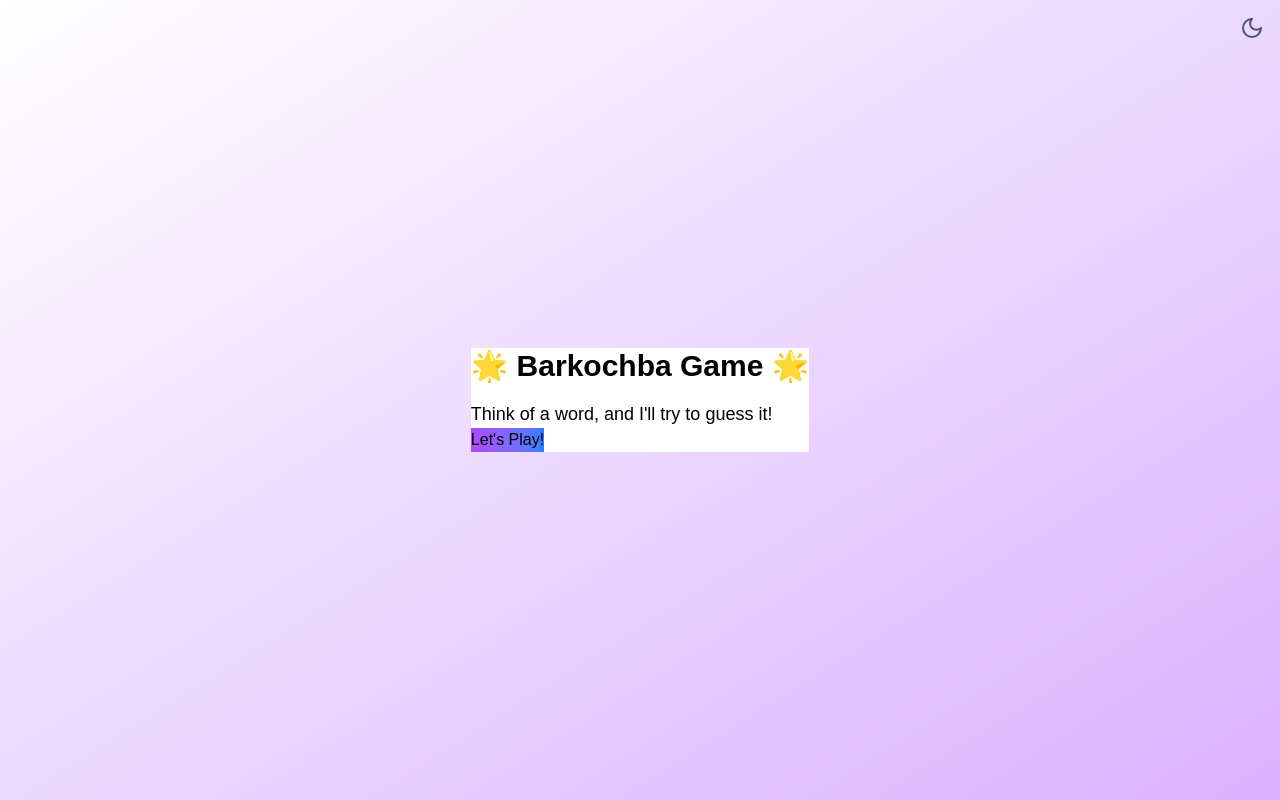
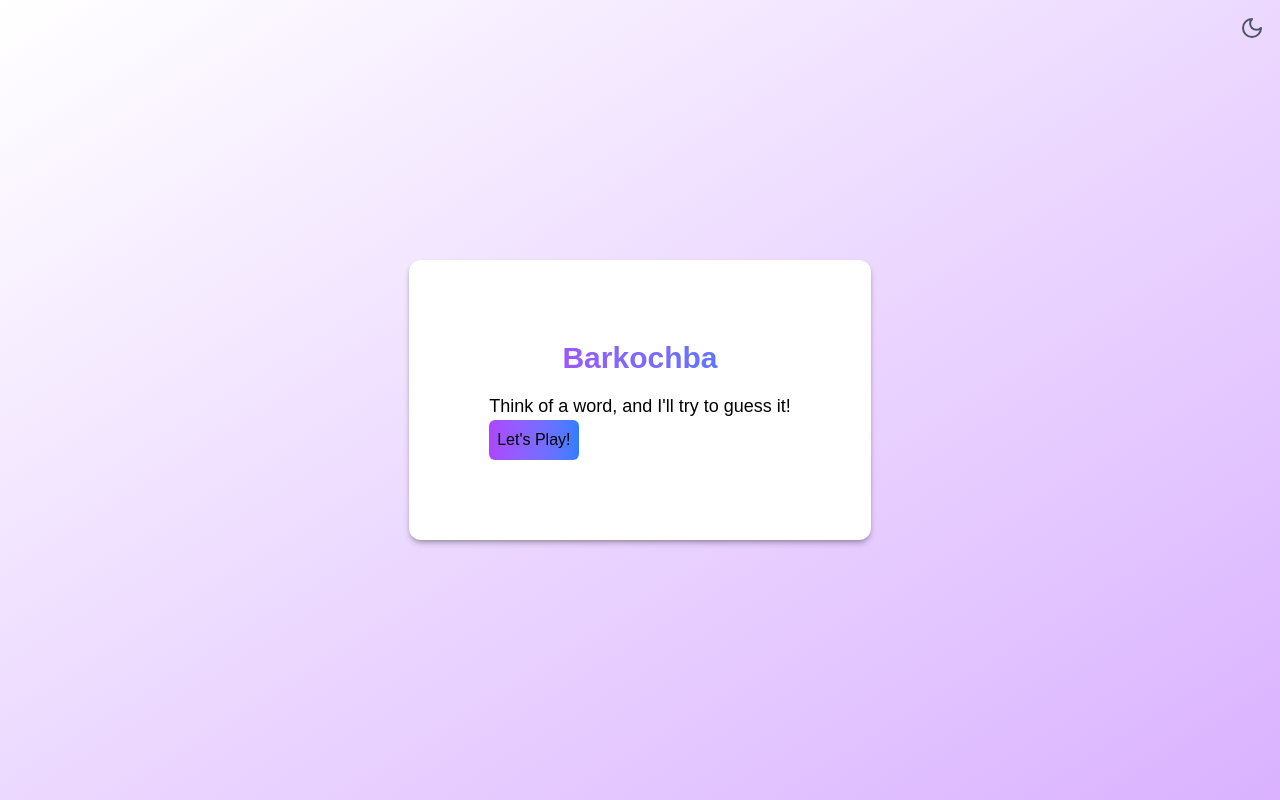
Before and after one commit to rebecarv/Barkochba-Game, a React (Vite) app in the folder vite-project/: page / in a window 1280 px wide. Built offline with nearby package versions, Linux system fonts and the light colour scheme; no server answers.

Commit message:
add favicon

```diff
--- a/vite-project/index.html
+++ b/vite-project/index.html
@@ -2,7 +2,7 @@
 <html lang="en">
   <head>
     <meta charset="UTF-8" />
-    <link rel="icon" type="image/svg+xml" href="/vite.svg" />
+    <link rel="icon" type="image/svg+xml" href="src/assets/icon.svg" />
     <meta name="viewport" content="width=device-width, initial-scale=1.0" />
     <title>Barkochba</title>
   </head>
--- a/vite-project/src/App.jsx
+++ b/vite-project/src/App.jsx
@@ -85,7 +85,7 @@ export default function BarkochbaGame() {
   return (
     <div className={`font-montserrat min-h-screen flex items-center justify-center transition-colors duration-300 ${darkMode ? "bg-gray-900" : "bg-gradient-to-br from-white to-purple-300"}`}>
       <motion.div
-        className={`game-box ${darkMode ? "bg-gray-800 text-white" : "bg-white text-black"}`}
+        className={`game-box rounded-xl shadow-md shadow-black/25 ${darkMode ? "bg-gray-800 text-white" : "bg-white text-black"}`}
         initial={{ opacity: 0, scale: 0.8 }}
         animate={{ opacity: 1, scale: 1 }}
         transition={{ duration: 0.5 }}
@@ -95,10 +95,12 @@ export default function BarkochbaGame() {
         </button>
 
         {!isPlaying ? (
-          <div>
-            <h1 className="text-3xl font-bold">🌟 Barkochba Game 🌟</h1>
+          <div className="box-border p-20 items-center">
+            <h1 className="text-3xl bg-gradient-to-r from-purple-500 to-blue-500 bg-clip-text text-transparent font-bold text-center">Barkochba</h1>
             <p className="mt-4 text-lg">Think of a word, and I'll try to guess it!</p>
-            <button onClick={startGame} className="button bg-gradient-to-r from-purple-500 to-blue-500">Let's Play!</button>
+            <div className="">
+            <button onClick={startGame} className="button p-2 rounded-md bg-gradient-to-r from-purple-500 to-blue-500">Let's Play!</button>
+            </div>
           </div>
         ) : gameOver ? (
           <div>
```
Also changed, not shown: vite-project/src/assets/icon.svg (added).
